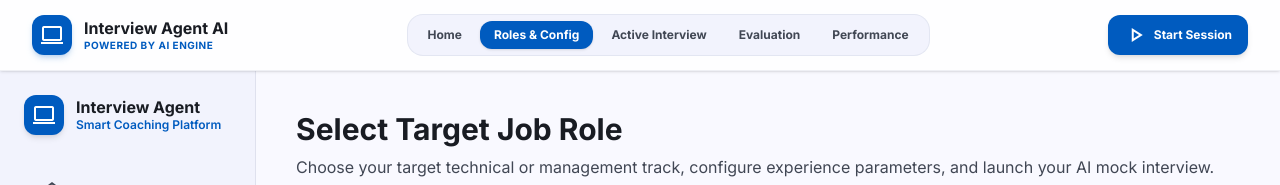
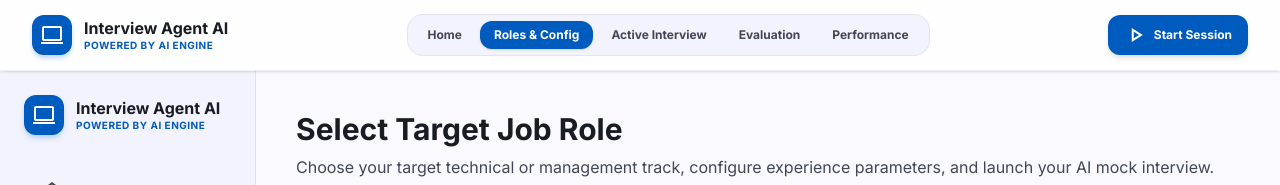
Before and after one commit to bikram73/Interview_Agent_AI, a React (Vite) app: page / in a window 1280 px wide. Both pictures are taken after a click on the button "Roles & Config". Shown: the top 185 px of the page. Built offline with nearby package versions, Linux system fonts and the light colour scheme.

Commit message:
first bommit

```diff
--- a/src/components/EvaluationView.tsx
+++ b/src/components/EvaluationView.tsx
@@ -1,5 +1,6 @@
 import React from 'react';
 import { ScreenType, InterviewQuestion, AnswerEvaluation } from '../types';
+import { Logo } from './Logo';
 
 interface EvaluationViewProps {
   onNavigate: (screen: ScreenType) => void;
@@ -47,23 +48,7 @@ export const EvaluationView: React.FC<EvaluationViewProps> = ({
       <header className="glass-header sticky top-0 z-20 px-6 py-4 flex items-center justify-between border-b border-outline-variant/40">
         <div className="flex items-center gap-3 sm:gap-4">
           {/* Brand Logo Component */}
-          <div
-            onClick={() => onNavigate('landing')}
-            className="flex items-center gap-3 cursor-pointer group shrink-0"
-            title="Interview Agent AI Home"
-          >
-            <div className="w-10 h-10 rounded-xl bg-primary text-on-primary flex items-center justify-center font-bold shadow-md shadow-primary/20 group-hover:scale-105 transition-transform">
-              <span className="material-symbols-outlined text-xl">computer</span>
-            </div>
-            <div className="hidden sm:block">
-              <div className="font-bold font-display text-sm text-on-surface leading-tight">
-                Interview Agent AI
-              </div>
-              <div className="text-[10px] text-primary font-bold uppercase tracking-wider">
-                Smart Coaching Platform
-              </div>
-            </div>
-          </div>
+          <Logo onClick={() => onNavigate('landing')} />
 
           <div className="h-7 w-px bg-outline-variant/40 hidden sm:block" />
 
--- /dev/null
+++ b/src/components/Logo.tsx
@@ -0,0 +1,41 @@
+import React from 'react';
+
+interface LogoProps {
+  onClick?: () => void;
+  className?: string;
+  showSubtitle?: boolean;
+  size?: 'sm' | 'md' | 'lg';
+}
+
+export const Logo: React.FC<LogoProps> = ({
+  onClick,
+  className = '',
+  showSubtitle = true,
+  size = 'md',
+}) => {
+  const iconSize = size === 'sm' ? 'w-8 h-8 text-lg' : size === 'lg' ? 'w-12 h-12 text-2xl' : 'w-10 h-10 text-xl';
+  const titleSize = size === 'sm' ? 'text-xs' : size === 'lg' ? 'text-lg' : 'text-base';
+  const subtitleSize = size === 'sm' ? 'text-[9px]' : 'text-[10px]';
+
+  return (
+    <div
+      onClick={onClick}
+      className={`flex items-center gap-3 ${onClick ? 'cursor-pointer group' : ''} ${className}`}
+      title="Interview Agent AI"
+    >
+      <div className={`${iconSize} rounded-xl bg-primary text-on-primary flex items-center justify-center font-bold shadow-md shadow-primary/20 ${onClick ? 'group-hover:scale-105 transition-transform' : ''} shrink-0`}>
+        <span className="material-symbols-outlined">computer</span>
+      </div>
+      <div>
+        <div className={`font-bold font-display ${titleSize} text-on-surface leading-tight`}>
+          Interview Agent AI
+        </div>
+        {showSubtitle && (
+          <div className={`${subtitleSize} text-primary font-bold uppercase tracking-wider`}>
+            Powered by AI Engine
+          </div>
+        )}
+      </div>
+    </div>
+  );
+};
--- a/src/components/Navbar.tsx
+++ b/src/components/Navbar.tsx
@@ -1,5 +1,6 @@
 import React from 'react';
 import { ScreenType } from '../types';
+import { Logo } from './Logo';
 
 interface NavbarProps {
   currentScreen: ScreenType;
@@ -10,22 +11,7 @@ export const Navbar: React.FC<NavbarProps> = ({ currentScreen, onNavigate }) =>
   return (
     <header className="glass-header sticky top-0 z-30 px-4 sm:px-8 py-3.5 flex items-center justify-between border-b border-outline-variant/40 shadow-sm">
       {/* Brand Logo */}
-      <div
-        onClick={() => onNavigate('landing')}
-        className="flex items-center gap-3 cursor-pointer group"
-      >
-        <div className="w-10 h-10 rounded-xl bg-primary text-on-primary flex items-center justify-center font-bold shadow-md shadow-primary/20 group-hover:scale-105 transition-transform">
-          <span className="material-symbols-outlined text-xl">computer</span>
-        </div>
-        <div>
-          <div className="font-bold font-display text-base text-on-surface leading-tight">
-            Interview Agent AI
-          </div>
-          <div className="text-[10px] text-primary font-bold uppercase tracking-wider">
-            Powered by AI Engine
-          </div>
-        </div>
-      </div>
+      <Logo onClick={() => onNavigate('landing')} />
 
       {/* Screen Switcher Navigation Links */}
       <nav className="hidden md:flex items-center gap-1 bg-surface-container-low p-1.5 rounded-2xl border border-outline-variant/30">
--- a/src/components/PerformanceView.tsx
+++ b/src/components/PerformanceView.tsx
@@ -2,6 +2,7 @@ import React, { useState, useRef } from 'react';
 import { ScreenType, FinalReport, InterviewSessionItem } from '../types';
 import { ThemedReportPDF } from './ThemedReportPDF';
 import { generateThemedPDF } from '../utils/pdfExport';
+import { Logo } from './Logo';
 
 interface PerformanceViewProps {
   onNavigate: (screen: ScreenType) => void;
@@ -141,24 +142,8 @@ export const PerformanceView: React.FC<PerformanceViewProps> = ({
       {/* Top Header */}
       <header className="glass-header sticky top-0 z-20 px-6 py-4 flex items-center justify-between border-b border-outline-variant/40">
         <div className="flex items-center gap-3 sm:gap-4">
-          {/* Brand Logo Component */}
-          <div
-            onClick={() => onNavigate('landing')}
-            className="flex items-center gap-3 cursor-pointer group shrink-0"
-            title="Interview Agent AI Home"
-          >
-            <div className="w-10 h-10 rounded-xl bg-primary text-on-primary flex items-center justify-center font-bold shadow-md shadow-primary/20 group-hover:scale-105 transition-transform">
-              <span className="material-symbols-outlined text-xl">computer</span>
-            </div>
-            <div className="hidden sm:block">
-              <div className="font-bold font-display text-sm text-on-surface leading-tight">
-                Interview Agent AI
-              </div>
-              <div className="text-[10px] text-primary font-bold uppercase tracking-wider">
-                Smart Coaching Platform
-              </div>
-            </div>
-          </div>
+          {/* System Brand Logo Component */}
+          <Logo onClick={() => onNavigate('landing')} />
 
           <div className="h-7 w-px bg-outline-variant/40 hidden sm:block" />
 
--- a/src/components/RolesView.tsx
+++ b/src/components/RolesView.tsx
@@ -1,5 +1,6 @@
 import React, { useState } from 'react';
 import { ScreenType, InterviewConfig } from '../types';
+import { Logo } from './Logo';
 
 interface RolesViewProps {
   onNavigate: (screen: ScreenType) => void;
@@ -168,14 +169,8 @@ export const RolesView: React.FC<RolesViewProps> = ({
       {/* Left Sidebar Navigation */}
       <aside className="w-full lg:w-64 bg-surface-container-low border-r border-outline-variant/40 p-6 flex flex-col justify-between shrink-0">
         <div>
-          <div className="flex items-center gap-3 mb-8 cursor-pointer" onClick={() => onNavigate('landing')}>
-            <div className="w-10 h-10 rounded-xl bg-primary text-on-primary flex items-center justify-center font-bold shadow-md">
-              <span className="material-symbols-outlined">computer</span>
-            </div>
-            <div>
-              <div className="font-bold font-display text-on-surface leading-tight">Interview Agent</div>
-              <div className="text-xs text-primary font-semibold">Smart Coaching Platform</div>
-            </div>
+          <div className="mb-8">
+            <Logo onClick={() => onNavigate('landing')} />
           </div>
 
           <nav className="space-y-1">
--- a/src/components/SessionView.tsx
+++ b/src/components/SessionView.tsx
@@ -1,5 +1,6 @@
 import React, { useState, useEffect } from 'react';
 import { ScreenType, InterviewQuestion, InterviewSessionItem } from '../types';
+import { Logo } from './Logo';
 
 interface SessionViewProps {
   onNavigate: (screen: ScreenType) => void;
@@ -128,23 +129,7 @@ export const SessionView: React.FC<SessionViewProps> = ({
           </button>
 
           {/* Brand Logo Component */}
-          <div
-            onClick={() => onNavigate('landing')}
-            className="flex items-center gap-3 cursor-pointer group shrink-0"
-            title="Interview Agent AI Home"
-          >
-            <div className="w-10 h-10 rounded-xl bg-primary text-on-primary flex items-center justify-center font-bold shadow-md shadow-primary/20 group-hover:scale-105 transition-transform">
-              <span className="material-symbols-outlined text-xl">computer</span>
-            </div>
-            <div className="hidden sm:block">
-              <div className="font-bold font-display text-sm text-on-surface leading-tight">
-                Interview Agent AI
-              </div>
-              <div className="text-[10px] text-primary font-bold uppercase tracking-wider">
-                Smart Coaching Platform
-              </div>
-            </div>
-          </div>
+          <Logo onClick={() => onNavigate('landing')} />
 
           <div className="h-7 w-px bg-outline-variant/40 hidden sm:block" />
 
```
